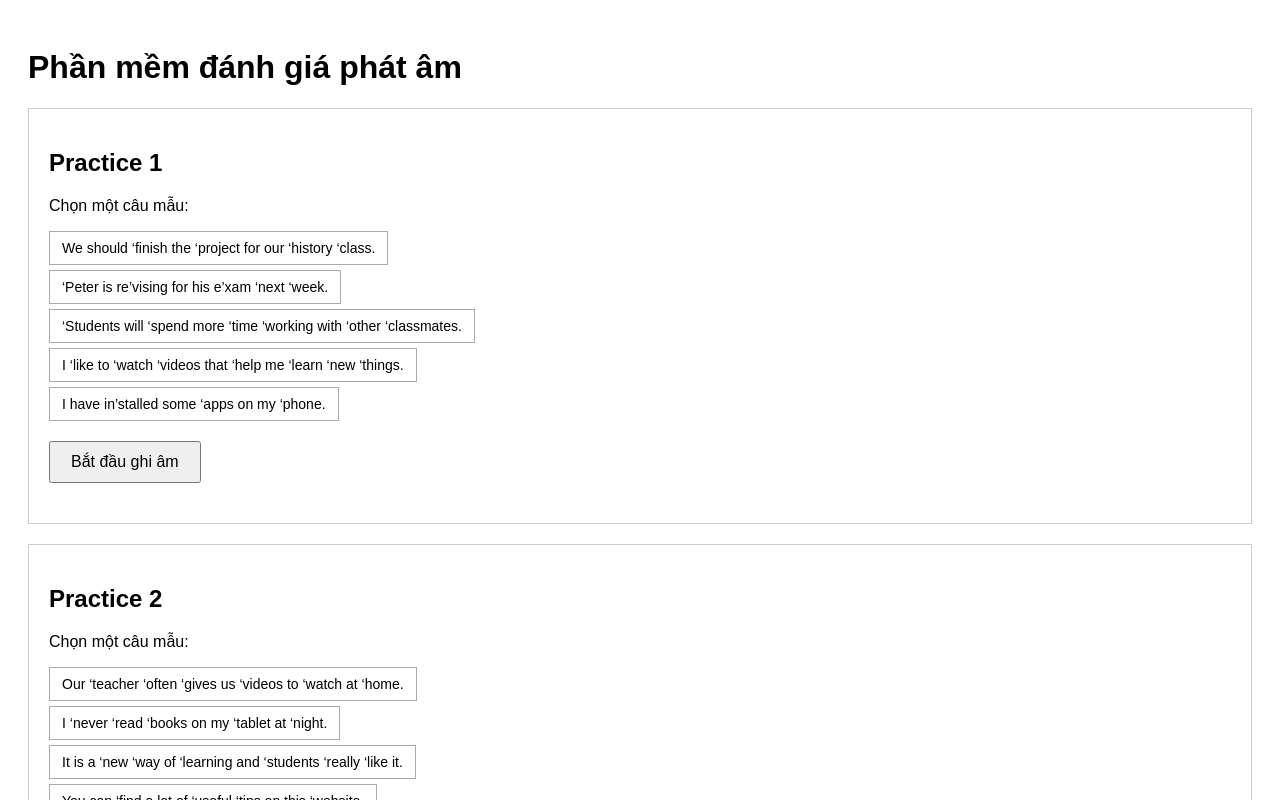
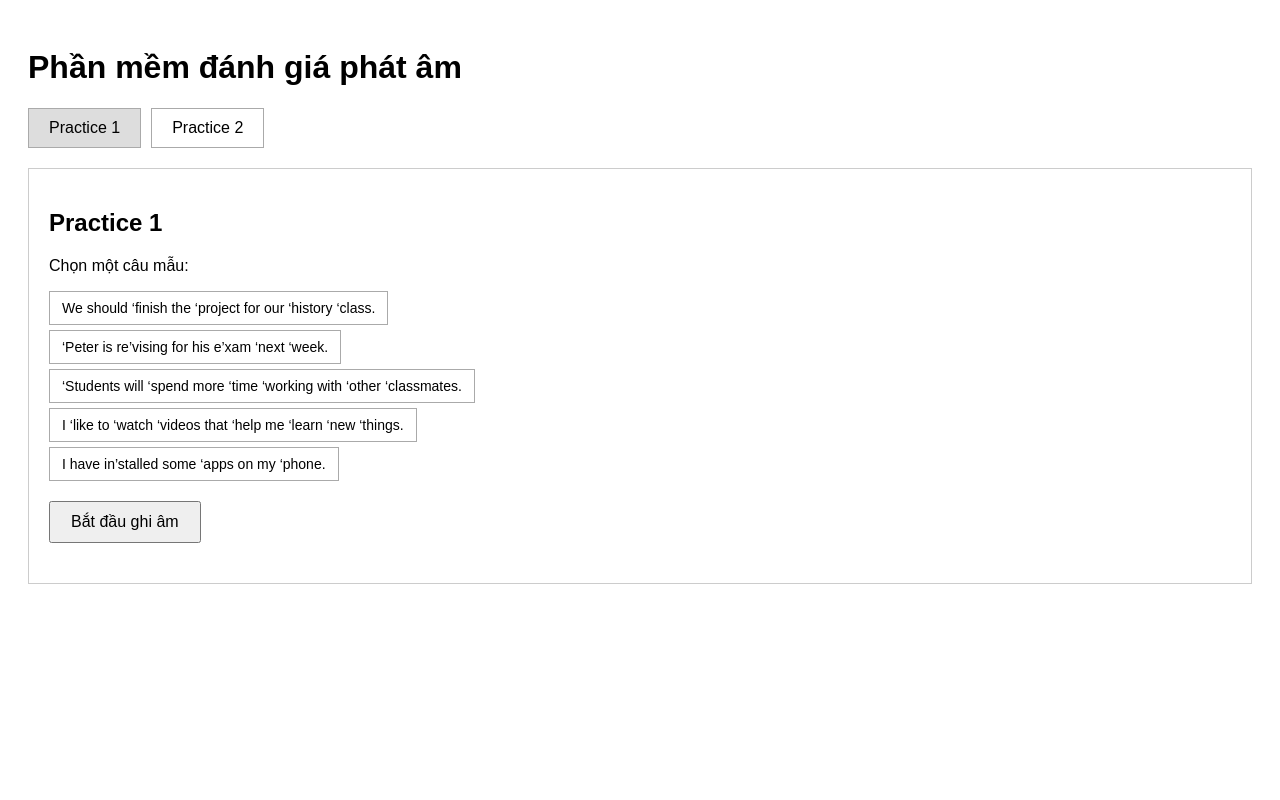
Before and after one commit to kavirlltran/Speechace-learning, a Next.js app: page / in a window 1280 px wide. Shown: the top 800 px of the page. Built offline with nearby package versions, Linux system fonts and the light colour scheme.

Commit message:
Update index.js

```diff
--- a/pages/index.js
+++ b/pages/index.js
@@ -184,11 +184,44 @@ function PracticeBlock({ title, sentences }) {
 }
 
 export default function Home() {
+  const [selectedPractice, setSelectedPractice] = useState("practice1");
+
   return (
     <div style={{ padding: '20px', fontFamily: 'sans-serif' }}>
       <h1>Phần mềm đánh giá phát âm</h1>
-      <PracticeBlock title="Practice 1" sentences={practice1Sentences} />
-      <PracticeBlock title="Practice 2" sentences={practice2Sentences} />
+      <div style={{ marginBottom: '20px' }}>
+        <button
+          onClick={() => setSelectedPractice("practice1")}
+          style={{
+            padding: '10px 20px',
+            fontSize: '16px',
+            marginRight: '10px',
+            backgroundColor: selectedPractice === "practice1" ? '#ddd' : '#fff',
+            border: '1px solid #aaa',
+            cursor: 'pointer'
+          }}
+        >
+          Practice 1
+        </button>
+        <button
+          onClick={() => setSelectedPractice("practice2")}
+          style={{
+            padding: '10px 20px',
+            fontSize: '16px',
+            backgroundColor: selectedPractice === "practice2" ? '#ddd' : '#fff',
+            border: '1px solid #aaa',
+            cursor: 'pointer'
+          }}
+        >
+          Practice 2
+        </button>
+      </div>
+      {selectedPractice === "practice1" && (
+        <PracticeBlock title="Practice 1" sentences={practice1Sentences} />
+      )}
+      {selectedPractice === "practice2" && (
+        <PracticeBlock title="Practice 2" sentences={practice2Sentences} />
+      )}
     </div>
   );
 }
```
